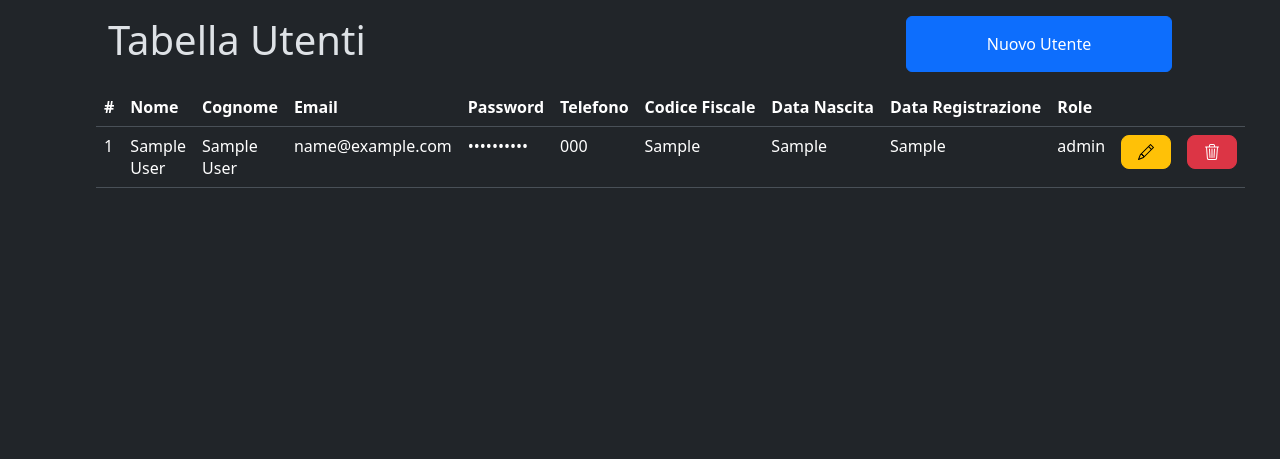
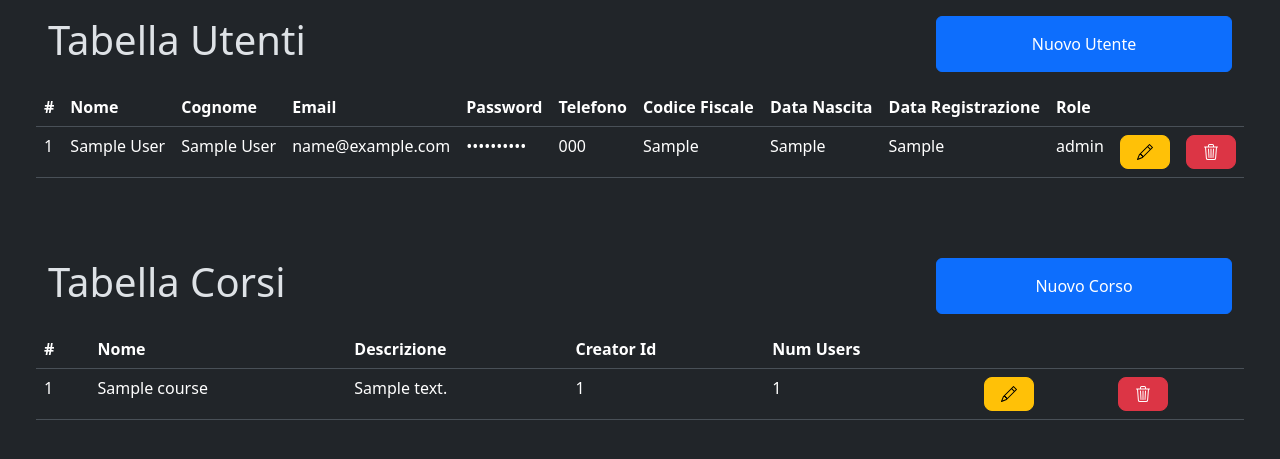
Before and after one commit to eldigio/htdocs, a PHP site: page /admin in a window 1280 px wide. Shown: the part 56-515 px from the top of the page. Run offline with PHP 8.4, Linux system fonts and the light colour scheme; the visitor is signed in with stand-in values (Sample User, id 1); tables that the repository leaves empty or names only in its code hold one stand-in row (values such as "Sample post").

Commit message:
add enroll functionality

```diff
--- /dev/null
+++ b/admin/courseCrud/readCourse.php
@@ -0,0 +1,38 @@
+<?php
+
+use class\Database;
+
+$db = new Database();
+
+$courses = $db->query("SELECT * FROM course")->findAll();
+$numEnrolled = $db->query("SELECT u.id, u.nome, COUNT(*) numCourses FROM users u LEFT JOIN course c ON c.user_id = u.id GROUP BY u.id")->findAll();
+// pp($numEnrolled);
+if (!isset($_GET["Course"])) $_GET["Course"] = null;
+?>
+
+<?php $i = 0 ?>
+<?php foreach ($courses as $course) : ?>
+  <tr>
+    <?php if ($course->id == $_GET["Course"]) : ?>
+      <form action="courseCrud/updateCourse.php" method="post">
+        <td><?= $course->id ?></td>
+        <td><input type="text" class="form-control" name="nome" value="<?= $course->nome ?>"></td>
+        <td><input type="text" class="form-control" name="desc" value="<?= $course->descrizione ?>"></td>
+        <td><input type="text" class="form-control" name="user_id" value="<?= $course->user_id ?>"></td>
+        <td><?= $numEnrolled[$i]->numCourses ?? 0 ?></td>
+        <td><button type="submit" class="btn btn-lg btn-success"><?= $icon_check ?></td>
+        <td><a class="btn btn-lg btn-secondary" href="/admin" role="button"><?= $icon_back ?></td>
+        <td><input type="hidden" name="Course" value="<?= $course->id ?>"></td>
+      </form>
+    <?php elseif (isset($_GET["Course"]) || $course->id !== $_GET["Course"]) : ?>
+      <td><?= $course->id ?></td>
+      <td><?= $course->nome ?></td>
+      <td><?= $course->descrizione ?></td>
+      <td><?= $course->user_id ?></td>
+      <td><?= $numEnrolled[$i]->numCourses ?? 0 ?></td>
+      <td><a class="btn btn-lg btn-warning" href="?Course=<?= $course->id ?>" role="button"><?= $icon_edit ?></a></td>
+      <td><a class="btn btn-lg btn-danger" href="courseCrud/deleteCourse.php?Course=<?= $course->id ?>" role="button"><?= $icon_delete ?></a></td>
+    <?php endif ?>
+  </tr>
+  <?php $i++ ?>
+<?php endforeach ?>
--- a/admin/index.php
+++ b/admin/index.php
@@ -5,6 +5,7 @@
   }
 </style>
 <?php session_start() ?>
+<?php require "../class/Database.php" ?>
 <?php require "../partials/header.php" ?>
 <?php require "../partials/navbar.php" ?>
 
@@ -12,7 +13,8 @@
 <?php if ($_SESSION["role"] !== "admin") redirect("/") ?>
 
 <div class="mx-5 d-flex flex-column gap-5">
-  <div class="row mt-3 gap-3 mx-5">
+  <!-- Utenti -->
+  <div class="row mt-3 gap-3">
     <div class="d-flex justify-content-between">
       <h1 class="">Tabella Utenti</h1>
       <!-- Button trigger modal -->
@@ -106,6 +108,67 @@
       <tbody><?php require "userCrud/readUser.php" ?></tbody>
     </table>
   </div>
+  <!-- Corsi -->
+  <div class="row mt-3 gap-3">
+    <div class="d-flex justify-content-between">
+      <h1 class="">Tabella Corsi</h1>
+      <!-- Button trigger modal -->
+      <button type="button" class="btn btn-primary w-25" data-bs-toggle="modal" data-bs-target="#courseModal">
+        Nuovo Corso
+      </button>
+      <!-- Modal -->
+      <div class="modal fade" id="courseModal" tabindex="-1" aria-labelledby="courseModalLabel">
+        <div class="modal-dialog">
+          <div class="modal-content">
+            <div class="modal-header">
+              <h1 class="modal-title fs-5" id="courseModalLabel">Inserisci Corso</h1>
+            </div>
+            <div class="modal-body">
+              <form action="courseCrud/createCourse.php" method="post">
+                <!-- name -->
+                <div class="input-group my-2">
+                  <span class="input-group-text text-capitalize">nome</span>
+                  <input type="text" class="form-control" name="nome" required />
+                </div>
+                <!-- desc -->
+                <div class="input-group my-2">
+                  <span class="input-group-text text-capitalize">descrizione</span>
+                  <textarea class="form-control" name="descrizione" required></textarea>
+                </div>
+                <!-- user_id -->
+                <div class="input-group my-2">
+                  <span class="input-group-text text-capitalize">id user</span>
+                  <input type="number" class="form-control" name="user_id" />
+                </div>
+                <!-- close / add -->
+                <div class="d-flex justify-content-between mt-3">
+                  <button type="button" class="btn btn-secondary w-25" data-bs-dismiss="modal">Close</button>
+                  <button type="submit" class="btn btn-primary w-25">Add</button>
+                </div>
+              </form>
+            </div>
+          </div>
+        </div>
+      </div>
+    </div>
+    <?php if (isset($_SESSION["error"])) : ?>
+      <div class="alert alert-danger" role="alert"><?= $_SESSION["error"] ?></div>
+    <?php endif ?>
+    <table class="table">
+      <thead>
+        <tr>
+          <th scope="col" class="text-nowrap">#</th>
+          <th scope="col" class="text-nowrap">Nome</th>
+          <th scope="col" class="text-nowrap">Descrizione</th>
+          <th scope="col" class="text-nowrap">Creator Id</th>
+          <th scope="col" class="text-nowrap">Num Users</th>
+          <th scope="col"></th>
+          <th scope="col"></th>
+        </tr>
+      </thead>
+      <tbody><?php require "courseCrud/readCourse.php" ?></tbody>
+    </table>
+  </div>
 
   <?php unset($_SESSION["error"]) ?>
 
--- a/admin/userCrud/readUser.php
+++ b/admin/userCrud/readUser.php
@@ -1,5 +1,3 @@
-<?php require "../class/Database.php" ?>
-
 <?php
 
 use class\Database;
@@ -11,12 +9,11 @@ if (!isset($_GET["User"])) $_GET["User"] = null;
 if (!isset($_GET["UserPwd"])) $_GET["UserPwd"] = null;
 ?>
 
-<?php $i = 1 ?>
 <?php foreach ($users as $user) : ?>
   <tr>
     <?php if ($user->id == $_GET["User"] or $user->id == $_GET["UserPwd"]) : ?>
       <form action="<?= "userCrud/update" . key($_GET) . ".php" ?>" method="post">
-        <td><?= $i ?></td>
+        <td><?= $user->id ?></td>
         <td><input type="text" class="form-control" name="nome" value="<?= $user->nome ?>"></td>
         <td><input type="text" class="form-control" name="cognome" value="<?= $user->cognome ?>"></td>
         <td><input type="email" class="form-control" name="email" value="<?= $user->email ?>"></td>
@@ -37,19 +34,18 @@ if (!isset($_GET["UserPwd"])) $_GET["UserPwd"] = null;
         <td><input type="hidden" name="User" value="<?= $user->id ?>"></td>
       </form>
     <?php elseif (isset($_GET["User"]) || $user->id !== $_GET["User"]) : ?>
-      <td><?= $i ?></td>
+      <td><?= $user->id ?></td>
       <td><?= $user->nome ?></td>
-      <td><?= $user->cognome ?></td>
-      <td><?= $user->email ?></td>
+      <td class="text-nowrap"><?= $user->cognome ?></td>
+      <td class="text-nowrap"><?= $user->email ?></td>
       <td><?php passwordHide("&#x2022;") ?></td>
-      <td><?= $user->telefono ?></td>
-      <td><?= $user->codice_fiscale ?></td>
-      <td><?= $user->data_nascita ?></td>
-      <td><?= $user->data_registrazione ?></td>
+      <td class="text-nowrap"><?= $user->telefono ?></td>
+      <td class="text-nowrap"><?= $user->codice_fiscale ?></td>
+      <td class="text-nowrap"><?= $user->data_nascita ?></td>
+      <td class="text-nowrap"><?= $user->data_registrazione ?></td>
       <td><?= $user->role ?></td>
       <td><a class="btn btn-lg btn-warning" href="?User=<?= $user->id ?>" role="button"><?= $icon_edit ?></a></td>
       <td><a class="btn btn-lg btn-danger" href="userCrud/deleteUser.php?User=<?= $user->id ?>" role="button"><?= $icon_delete ?></a></td>
     <?php endif ?>
   </tr>
-  <?php $i++ ?>
 <?php endforeach ?>
--- a/admin/userCrud/updateUser.php
+++ b/admin/userCrud/updateUser.php
@@ -1,8 +1,6 @@
-<?php require "../class/Database.php" ?>
+<?php require "../../class/Database.php" ?>
 
 <?php
-// print_r($_POST);
-// die();
 
 use class\Database;
 
--- a/login/index.php
+++ b/login/index.php
@@ -18,6 +18,7 @@
       <label>Password</label>
       <small>Between 8 and 60 characters long</small>
     </div>
+    <p>Not a user? <a href="/register">Register</a></p>
     <button type="submit" class="btn btn-primary w-100 my-3">Login</button>
   </form>
   <?php //pp($_SESSION)
--- a/login/login.php
+++ b/login/login.php
@@ -29,6 +29,7 @@ if (password_verify($_POST["password"], $data->password)) {
   $_SESSION["logged"] = true;
   $_SESSION["role"] = $data->role;
   $_SESSION["name"] = $data->nome;
+  $_SESSION["user_id"] = $data->id;
   redirect("/{$data->role}");
 }
 
--- a/partials/utils.php
+++ b/partials/utils.php
@@ -40,6 +40,13 @@ function errorRedirect($uri, $mex)
   exit;
 }
 
+function successRedirect($uri, $mex)
+{
+  $_SESSION["success"] = $mex;
+  header("Location: {$uri}");
+  exit;
+}
+
 function redirect($uri)
 {
   header("Location: {$uri}");
--- a/user/index.php
+++ b/user/index.php
@@ -7,6 +7,12 @@
 
 <main class="container">
   <h1 class="my-3 text-center">Hello, <?= $_SESSION["name"] ?? "" ?></h1>
+
+  <div class="row">
+    <div class="col-8"><?php require "readCourses.php" ?></div>
+    <div class="col-4"></div>
+  </div>
+
 </main>
 
 <?php require "../partials/footer.php" ?>
```
Also changed, not shown: admin/courseCrud/createCourse.php (added, +19 -0 lines), admin/courseCrud/deleteCourse.php (added, +16 -0 lines), admin/courseCrud/updateCourse.php (added, +32 -0 lines), register/index.php (added, +76 -0 lines), register/register.php (added, +58 -0 lines), user/enrollUser.php (added, +18 -0 lines), user/readCourses.php (added, +47 -0 lines).
